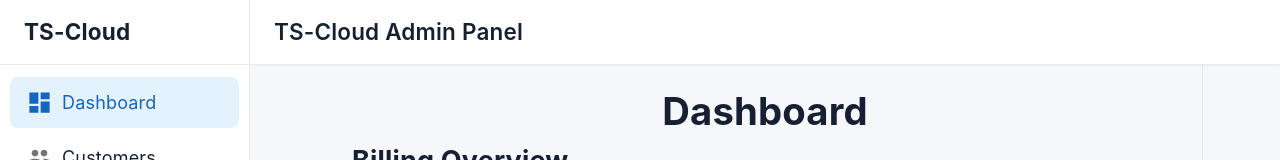
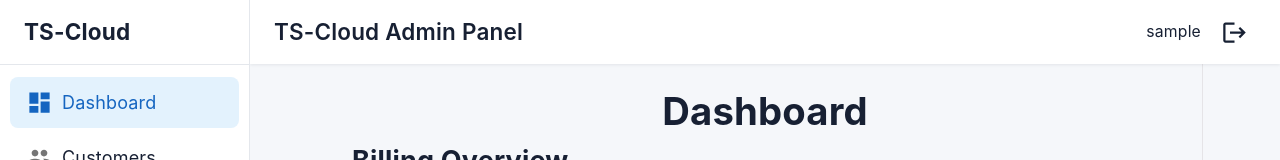
Before and after one commit to tscommunication/ts-cloud, a React (Vite) app in the folder frontend/: page /dashboard in a window 1280 px wide. Shown: the top 160 px of the page. Built offline with nearby package versions, Linux system fonts and the light colour scheme; no server answers; sample sign-in values are in the browser's storage.

Commit message:
feat: add app sign out control

```diff
--- a/frontend/src/layouts/AdminLayout/index.tsx
+++ b/frontend/src/layouts/AdminLayout/index.tsx
@@ -10,6 +10,7 @@ import {
   ListItemIcon,
   ListItemText,
   Toolbar,
+  Tooltip,
   Typography,
 } from '@mui/material'
 import MenuIcon from '@mui/icons-material/Menu'
@@ -24,8 +25,9 @@ import SettingsIcon from '@mui/icons-material/Settings'
 import ManageAccountsIcon from '@mui/icons-material/ManageAccounts'
 import AccountTreeIcon from '@mui/icons-material/AccountTree'
 import AccountBalanceWalletIcon from '@mui/icons-material/AccountBalanceWallet'
+import LogoutIcon from '@mui/icons-material/Logout'
 import { Outlet, useLocation, useNavigate } from 'react-router-dom'
-import { getStoredUser } from '../../api/auth'
+import { getStoredUser, logout } from '../../api/auth'
 
 const drawerWidth = 250
 
@@ -103,13 +105,19 @@ function AdminLayout() {
 
   const navigate = useNavigate()
   const location = useLocation()
-  const role = getStoredUser()?.role
+  const storedUser = getStoredUser()
+  const role = storedUser?.role
   const visibleMenuItems = menuItems.filter((item) =>
     role ? item.roles.includes(role) : false,
   )
 
   const handleDrawerToggle = () => {
     setMobileOpen((open) => !open)
+  }
+
+  const handleSignOut = () => {
+    logout()
+    navigate('/login', { replace: true })
   }
 
   const drawer = (
@@ -189,6 +197,25 @@ function AdminLayout() {
           >
             TS-Cloud Admin Panel
           </Typography>
+
+          <Box sx={{ flexGrow: 1 }} />
+
+          <Typography
+            variant="body2"
+            sx={{ mr: 1.5, display: { xs: 'none', sm: 'block' } }}
+          >
+            {storedUser?.username}
+          </Typography>
+
+          <Tooltip title="Sign out">
+            <IconButton
+              color="inherit"
+              aria-label="Sign out"
+              onClick={handleSignOut}
+            >
+              <LogoutIcon />
+            </IconButton>
+          </Tooltip>
         </Toolbar>
       </AppBar>
 
```
